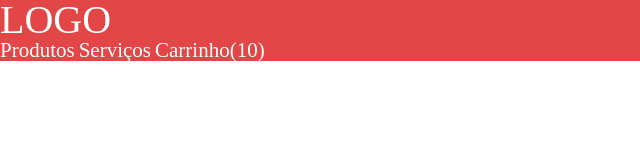
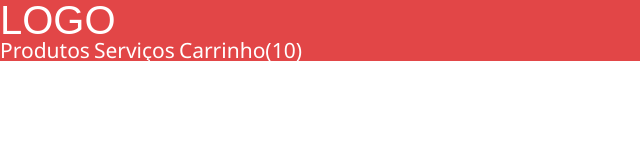
Before and after one commit to heliorlz/loja-fone, a plain HTML site: page index.html in a window 1280 px wide. Shown: the full height of the page, 0-640 px from the left. Drawn offline with Linux system fonts and the light colour scheme.

Commit message:
estilizando o header: font-size + font-family

```diff
--- a/header.css
+++ b/header.css
@@ -5,10 +5,12 @@ header {
 h1 {
     color: #ffffff;
     font-size: 40px;
+    font-family: Arial, Helvetica, sans-serif;
 }
 
 a {
     color: #ffffff;
     text-decoration: none;
     font-size: 21px;
+    font-family: 'Segoe UI', Tahoma, Verdana, sans-serif;
 }
```
